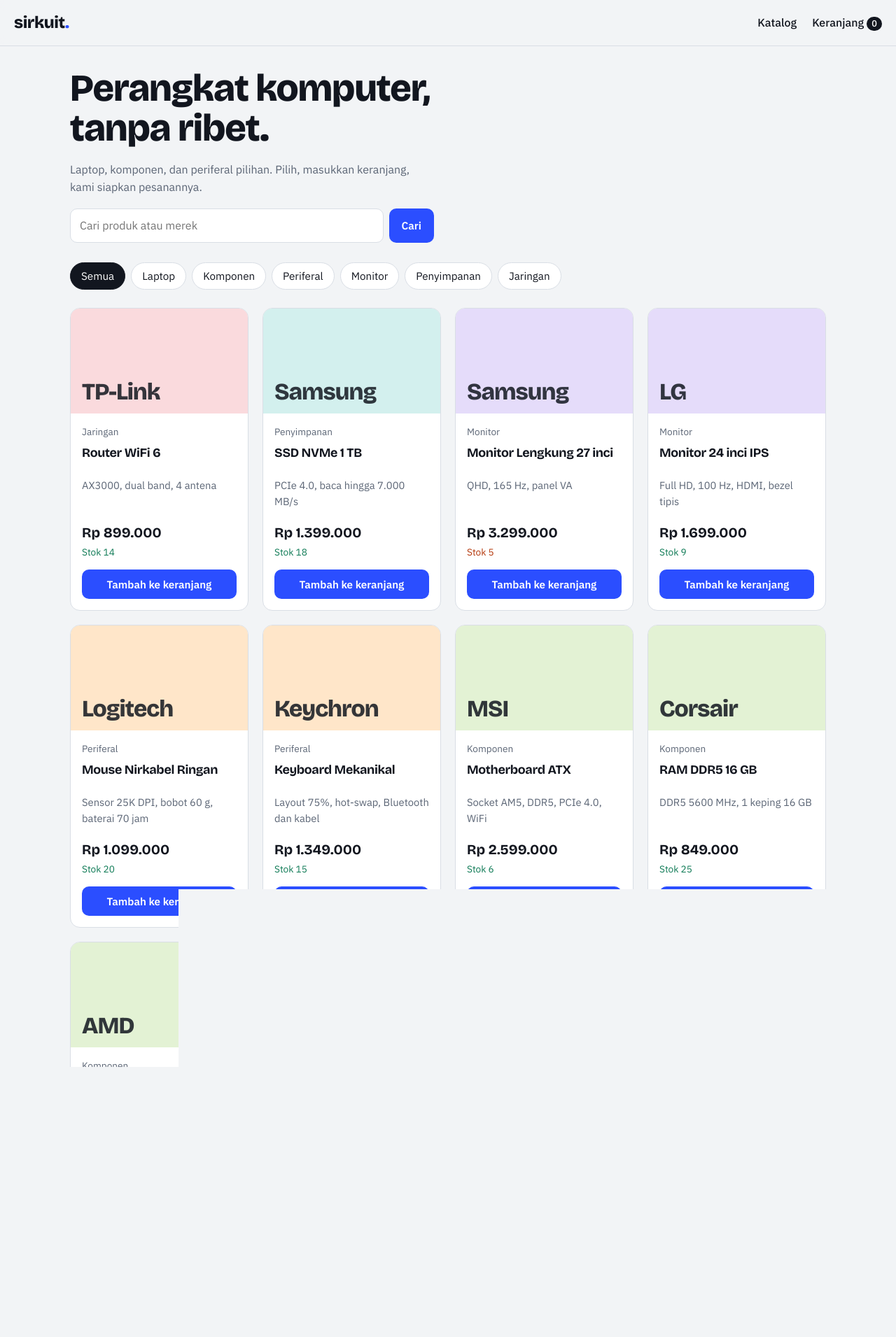
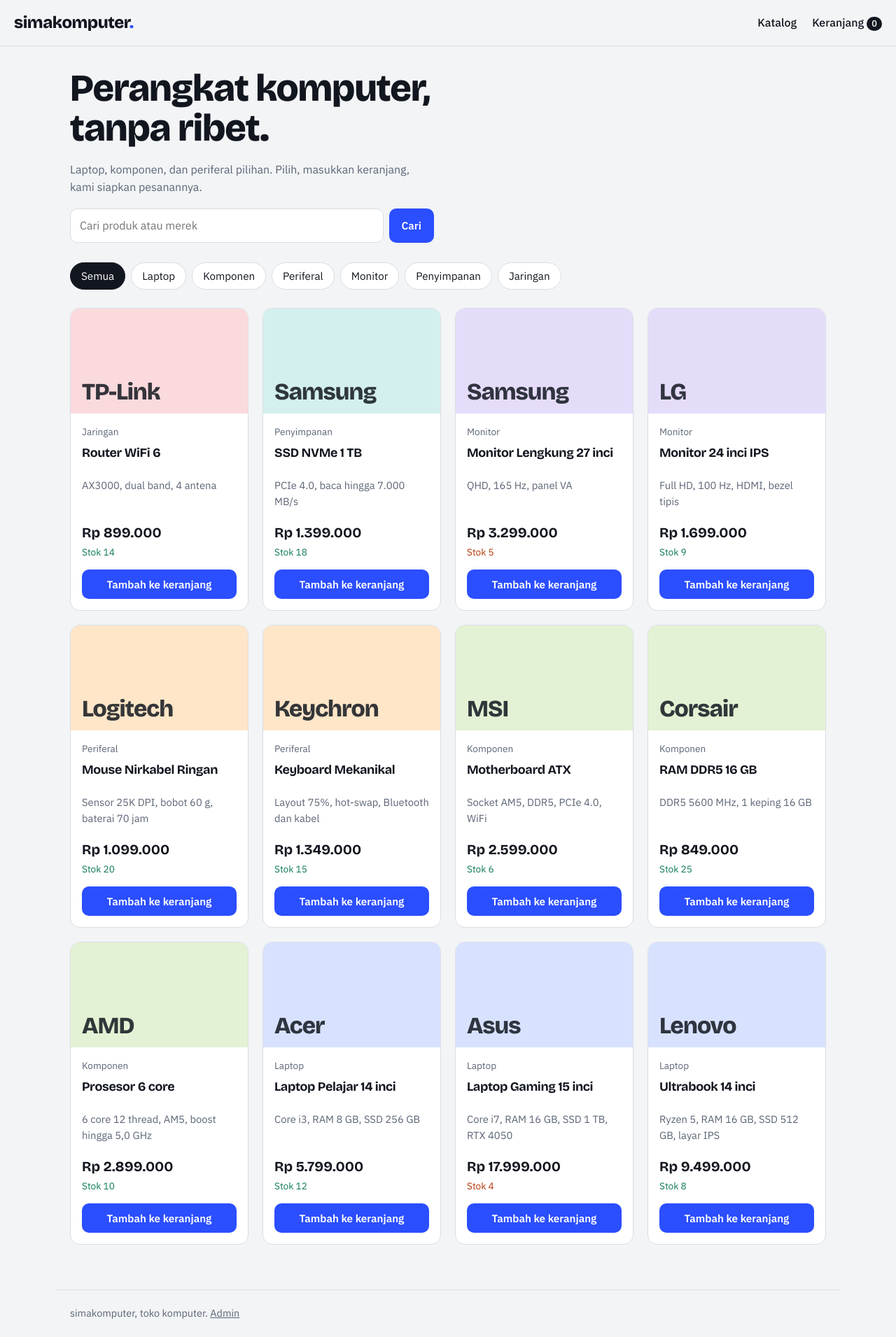
Before and after one commit to ireynanda-UKSW/TTS_ASDOS_PEMOGRAMAN-WEB, a PHP site: page /index.php in a window 1280 px wide. Shown: the whole page at 70% size. Run offline with PHP 8.4, Linux system fonts and the light colour scheme; data comes from the database, SQL or seed files in the repository.

Commit message:
simakomputer

```diff
--- a/layout.php
+++ b/layout.php
@@ -5,7 +5,7 @@
 <head>
 <meta charset="utf-8">
 <meta name="viewport" content="width=device-width, initial-scale=1">
-<title><?= e($judul) ?> | Sirkuit</title>
+<title><?= e($judul) ?> | simakomputer</title>
 <link rel="preconnect" href="https://fonts.googleapis.com">
 <link rel="preconnect" href="https://fonts.gstatic.com" crossorigin>
 <link href="https://fonts.googleapis.com/css2?family=Bricolage+Grotesque:wght@500;700;800&family=IBM+Plex+Sans:wght@400;500;600&display=swap" rel="stylesheet">
@@ -13,7 +13,7 @@
 </head>
 <body>
 <header class="bar">
-  <a class="logo" href="index.php">sirkuit<span>.</span></a>
+  <a class="logo" href="index.php">simakomputer<span>.</span></a>
   <nav>
     <a href="index.php">Katalog</a>
     <a href="keranjang.php">Keranjang <span class="badge"><?= jumlah_keranjang() ?></span></a>
@@ -24,7 +24,7 @@
 
 function foot() { ?>
 </main>
-<footer class="foot">Sirkuit, toko komputer. <a href="admin.php">Admin</a></footer>
+<footer class="foot">simakomputer, toko komputer. <a href="admin.php">Admin</a></footer>
 </body>
 </html>
 <?php }
```
